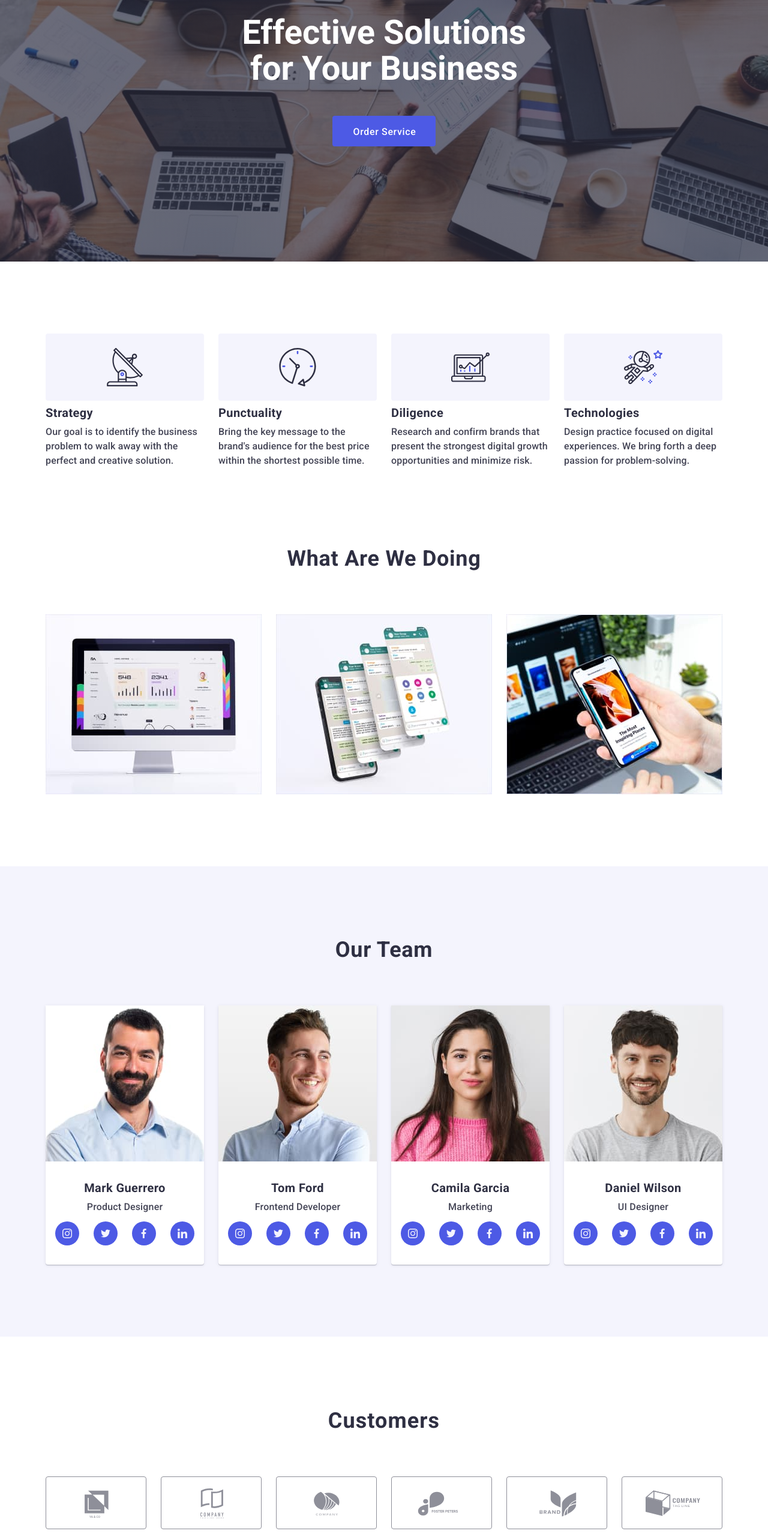
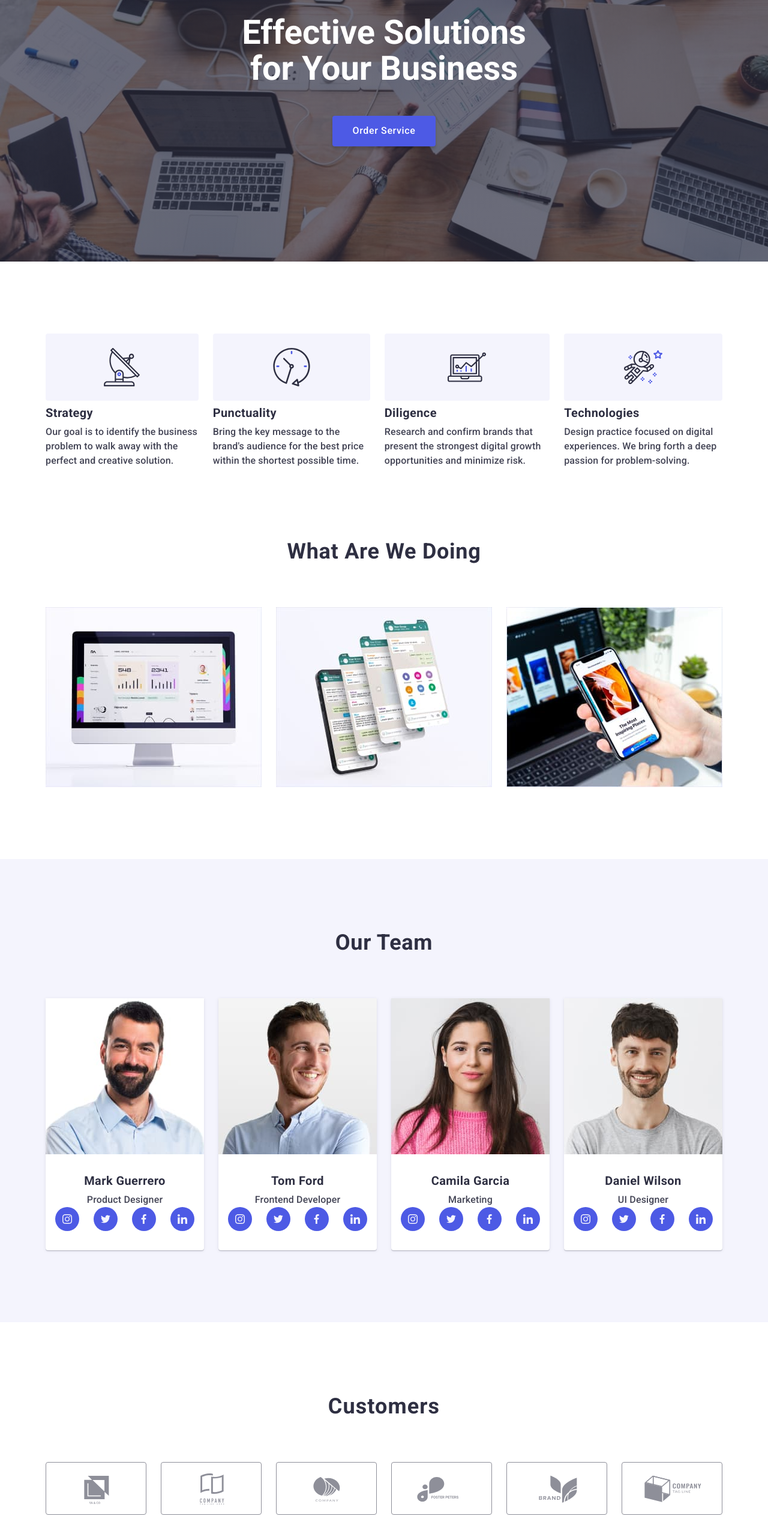
Before and after one commit to Ocheretko1992/goit-markup-hw-04, a plain HTML site: page index.html in a window 1280 px wide. Shown: the part 240-2797 px from the top of the page at 60% size. Drawn offline with nearby package versions, Linux system fonts and the light colour scheme; files whose address does not match are found by name.

Commit message:
Доопрацював

```diff
--- a/css/styles.css
+++ b/css/styles.css
@@ -4,6 +4,7 @@
   --paragraph-color: #434455;
   --interactive-color: #4d5ae5;
   --color-logo: #f4f4fd;
+  --logo-company: #8E8F99;
 }
 body {
   font-family: "Roboto", sans-serif;
@@ -69,9 +70,10 @@ button {
   column-gap: 24px;
 }
 .list-of-benefits {
-  width: 264px;
+  display: flex;
+  align-items: center;
+  justify-content: center;
   height: 112px;
-  padding: 24px 100px;
   background-color: var(--color-logo);
   border-radius: 4px;
   margin-bottom: 8px;
@@ -167,9 +169,6 @@ button {
   border-radius: 4px;
   min-width: 172px;
   max-height: 51px;
-  border-color: var(--interactive-color);
-  border-right: var(--interactive-color);
-  border-bottom: var(--interactive-color);
 }
 /* //HERO */
 
@@ -183,10 +182,7 @@ button {
   display: flex;
   column-gap: 24px;
 }
-.paragraf-text {
-  width: 264px;
-  margin-bottom: 12px;
-}
+
 .section-doing {
   padding-bottom: 120px;
   padding-top: 120px;
@@ -255,24 +251,20 @@ button {
   display: flex;
   justify-content: center;
   align-items: center;
+  fill: #8E8F99;
   width: 168px;
   height: 88px;
-  border: 1px solid #8E8F99;
+  border: 1px solid var(--logo-company);
   border-radius: 4px;
 }
 .logo-company {
-  padding: 16px 32px;
-  width: 100%;
-  height: 100%;
-  fill: #8e8f99;
+  width: 104px;
+  height: 56px;
+  fill: inherit;
 }
 .castomers-link:hover,
 .castomers-link:focus {
-  border: 1px solid var(--interactive-color);
-  color: var(--brand-color);
-}
-.logo-company:hover,
-.logo-company:focus {
+  border-color: var(--interactive-color);
   fill: var(--interactive-color);
 }
 
@@ -312,14 +304,12 @@ button {
   text-align: center;
 }
 .footer-pages {
-  display: flex;
   color: var(--brand-color);
   font-weight: 500;
   font-size: 16px;
   line-height: 1.5;
   letter-spacing: 0.02em;
   margin-bottom: 16px;
-  justify-content: flex-start;
 }
 .footer-item {
   display: flex;
@@ -456,17 +446,14 @@ header{
   letter-spacing: 0.04em;
   background-color: var(--interactive-color);
   color: var(--brand-color);
+  border: none;
+  box-shadow: 0px 4px 4px rgba(0, 0, 0, 0.15);
 }
 .button:hover,
 .button:focus {
-  background-color: #4d5ae5;
-  border-top: #4d5ae5;
-  border-left: #4d5ae5;
+  background-color: #404BBF;
 }
-.button:active {
-  background-color: #404bbf;
-  border-color: #404bbf;
-}
+
 /* //HERO */
 
 /* Lists */
@@ -590,6 +577,8 @@ header{
   border-right: var(--interactive-color);
   border-bottom: var(--interactive-color);
   border-left: var(--interactive-color);
+  box-shadow: 0px 3px 1px rgba(0, 0, 0, 0.1), 0px 2px 1px rgba(0, 0, 0, 0.08), 0px 2px 2px rgba(0, 0, 0, 0.12);
+border-radius: 4px;
 }
 .paragraf-text-portfolio {
   color: var(--paragraph-color);
```
Also changed, not shown: portfolio.html (+4 -4 lines).
